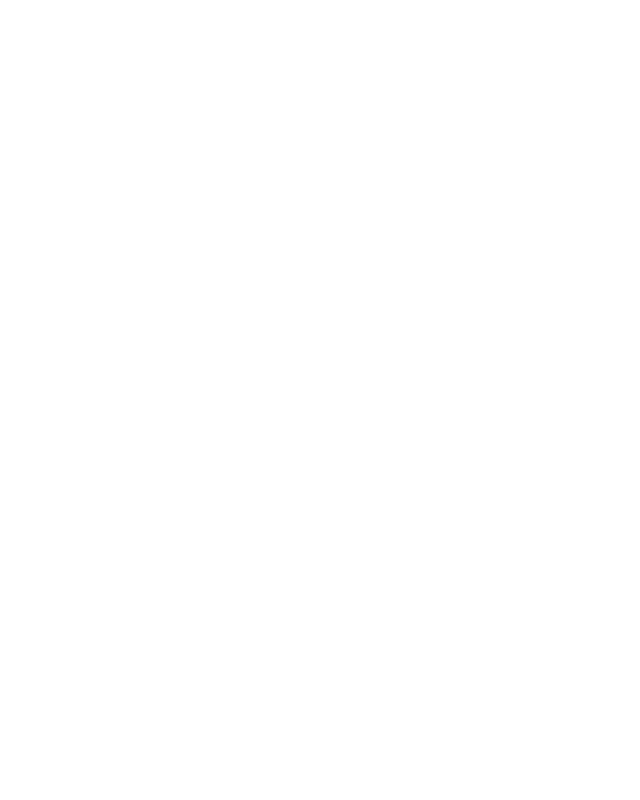
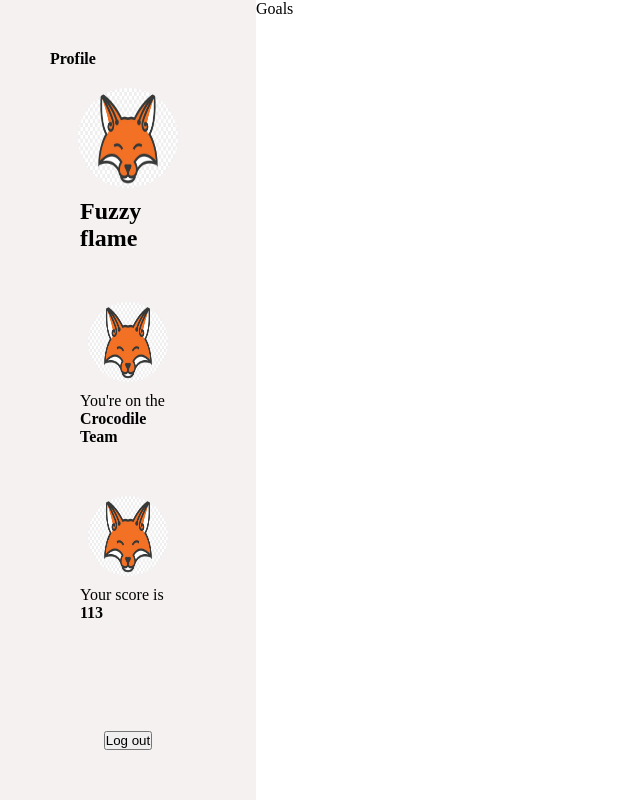
Before and after one commit to Emotivz/marafun, a React (Create React App) app: page /profile/1 in a window 1280 px wide. Before the commit this address had no page. Shown: the whole page, without its empty margins (0-640 px from the left). Built offline with nearby package versions, Linux system fonts and the light colour scheme.

Commit message:
add profile side bar

```diff
--- a/src/App.js
+++ b/src/App.js
@@ -2,20 +2,21 @@
 import ChooseAvatar from "./components/ChooseAvatar/ChooseAvatar";
 import Header from "./components/Header/Header";
 import Login from "./pages/Login";
+import Profile from "./pages/Profile/Profile";
 import { BrowserRouter, Routes, Route } from "react-router-dom";
 
 function App() {
   return (
     <div className="App">
       <BrowserRouter>
-        <Header />
+        {/* <Header /> */}
         <Routes>
-          <Route to={"/"} />
-          <Route to={"/login"} />
+          <Route path={"/"} element={<Login />} />
+          <Route path={"/login"} element={<Login />} />
+          <Route path={"/chooseavatar"} element={<ChooseAvatar />} />
+          <Route path={"/profile/:studentId"} element={<Profile />} />
         </Routes>
       </BrowserRouter>
-      <Login />
-      <ChooseAvatar />
     </div>
   );
 }
--- a/src/components/ChooseAvatar/ChooseAvatar.scss
+++ b/src/components/ChooseAvatar/ChooseAvatar.scss
@@ -15,6 +15,10 @@
     height: 8rem;
     padding: 2rem;
     border-radius: 50%;
+
+    &:active {
+      border: 1px solid red;
+    }
   }
 
   &__backgrounds-container {
--- /dev/null
+++ b/src/components/ProfileInfo/ProfileInfo.js
@@ -0,0 +1,34 @@
+import iconURL from "../../assets/icons/koala-cartoon-fox-avatar-png-favpng-v7ir0MbUDz8DRDmVVX4Zz1EEU.jpg";
+import "./ProfileInfo.scss";
+
+export default function ProfileInfo() {
+  return (
+    <>
+      <section className="profile">
+        <section className="profile-info">
+          <h1>Profile</h1>
+          <div className="container">
+            <img className="profile-info__avatar" src={iconURL} alt="" />
+            <h2 className="profile-info__avatar-text"> Fuzzy flame</h2>
+          </div>
+
+          <div className="container">
+            <img className="profile-info__team-avatar" src={iconURL} alt="" />
+            <p className="profile-info__team-avatar-text">
+              You're on the <b>Crocodile Team</b>
+            </p>
+          </div>
+
+          <div className="container">
+            <img className="profile-info__score-icon" src={iconURL} alt="" />
+            <p className="profile-info__score-icon-text">
+              Your score is <b>113</b>
+            </p>
+          </div>
+        </section>
+
+        <button>Log out</button>
+      </section>
+    </>
+  );
+}
--- /dev/null
+++ b/src/components/ProfileInfo/ProfileInfo.scss
@@ -0,0 +1,50 @@
+.profile {
+  width: 20vw;
+  background-color: #f6f1f1;
+  display: flex;
+  flex-direction: column;
+  justify-content: space-between;
+  align-items: center;
+  padding: 5rem;
+  height: 100vh;
+}
+
+.profile-info {
+  display: flex;
+  flex-direction: column;
+  &__avatar {
+    height: 10rem;
+    width: 10rem;
+    border-radius: 50%;
+  }
+  &__avatar-text {
+    padding: 1rem;
+  }
+
+  &__team-avatar {
+    height: 8rem;
+    width: 8rem;
+    border-radius: 50%;
+  }
+
+  &__team-avatar-text {
+    padding: 1rem;
+  }
+
+  &__score-icon {
+    height: 8rem;
+    width: 8rem;
+    border-radius: 50%;
+  }
+
+  &__score-icon-text {
+    padding: 1rem;
+  }
+}
+
+.container {
+  display: flex;
+  flex-direction: column;
+  padding: 2rem;
+  align-items: center;
+}
--- /dev/null
+++ b/src/components/StudentGoals/StudentGoals.js
@@ -0,0 +1,3 @@
+export default function StudentGoals() {
+  return <>Goals</>;
+}
--- /dev/null
+++ b/src/pages/Profile/Profile.js
@@ -0,0 +1,14 @@
+import ProfileInfo from "../../components/ProfileInfo/ProfileInfo";
+import StudentGoals from "../../components/StudentGoals/StudentGoals";
+import "./Profile.scss";
+
+export default function Profile() {
+  return (
+    <>
+      <section className="main">
+        <ProfileInfo />
+        <StudentGoals />
+      </section>
+    </>
+  );
+}
--- /dev/null
+++ b/src/pages/Profile/Profile.scss
@@ -0,0 +1,3 @@
+.main {
+  display: flex;
+}
```
Also changed, not shown: src/components/StudentGoals/StudentGoals.scss (added).
